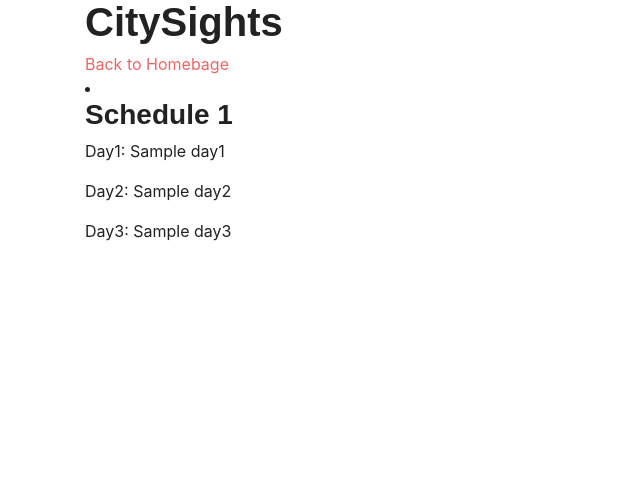
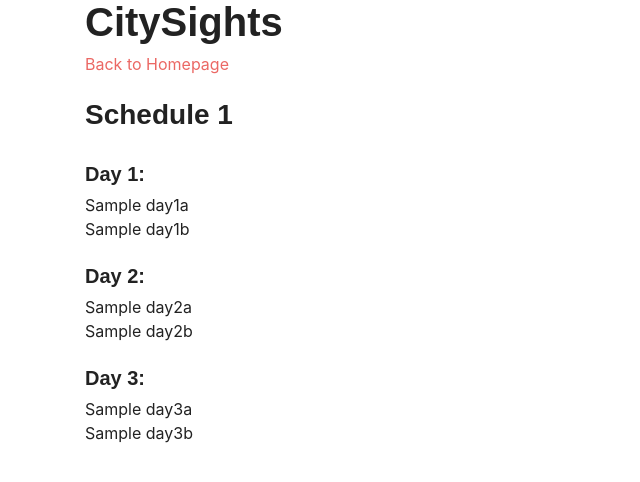
Before and after one commit to yanmiao2/cs411_project, a Node server app: template views/generator.ejs in a window 1280 px wide. Shown: the top 482 px of the page, without its empty margins (0-640 px from the left). Run offline with Node 20, Linux system fonts and the light colour scheme; the template is opened without the code that fills it: most values are stand-ins (such as "Sample title", 1, 10 or a date in 2020); some libraries are stand-ins or nearby versions; some web fonts are replaced.

Commit message:
scheduler advanced function done

```diff
--- /dev/null
+++ b/helper.js
@@ -0,0 +1,4 @@
+func1 = (input1, input2) => {
+    let temp = input1+1
+    return temp
+}
--- a/views/generator.ejs
+++ b/views/generator.ejs
@@ -1,17 +1,50 @@
 <h1>CitySights</h1>
-<a href="/">Back to Homebage</a><br>
+<a href="/">Back to Homepage</a><br>
 
 <% let count = 0; let flag = true%>
-    <% for(let j = 0; j<day3.length && flag == true;j++){%>
-        <% for(let k = 0; k<day2.length && flag == true;k++){%>
-            <% for(let m = 0; m<day1.length && flag == true;m++){%>
-                <li> <h3>Schedule <%= count+1 %></h3> </li>
-                <p>Day1: <%= day1[m].Name %></p>
-                <p>Day2: <%= day2[k].Name %></p>
-                <p>Day3: <%= day3[j].Name %></p>
+    <%var day1_len = ((day1a.length > day1b.length) ? day1a.length : day1b.length)
+    var day2_len = ((day2a.length > day2b.length) ? day2a.length : day2b.length)
+    var day3_len = ((day3a.length > day3b.length) ? day3a.length : day3b.length)%>
+    <%for(let j = 0; j<day3_len && flag == true;j++){%>
+        <%for(let k = 0; k<day2_len && flag == true;k++){%>
+            <%for(let m = 0; m<day1_len && flag == true;m++){%>
+                <br>
+                <h3>Schedule <%= count+1 %></h3>
+                <br>
+                <h5>Day 1:</h5>
+                <% if(m < day1a.length){ %>
+                    <%= day1a[m].Name %>
+                    <br>
+                <% } %>
+                <% if(m < day1b.length){ %>
+                    <%= day1b[m].Name %>
+                <% } %>
+                <br>
+                <br>
+                <h5>Day 2:</h5>
+                <% if(k < day2a.length){ %>
+                    <%= day2a[k].Name %>
+                    <br>
+                <% } %>
+                <% if(k < day2b.length){ %>
+                    <%= day2b[k].Name %>
+                <% } %>
+                <br>
+                <br>
+                <h5>Day 3:</h5>
+                <% if(j < day3a.length){ %>
+                    <%= day3a[j].Name %>
+                    <br>
+                <% } %>
+                <% if(j < day3b.length){ %>
+                    <%= day3b[j].Name %>
+                <% } %>
                 <br>
                 <% count++ %>
-                <% if(count>=10) {flag = false; break;}%>
+                <% if(count>=10){ %>
+                    <br><br>
+                    <% flag = false; break; %>
+                <% } %>
             <% }%>
         <% }%>
     <% }%>
--- a/views/schedule.ejs
+++ b/views/schedule.ejs
@@ -13,7 +13,7 @@
     <label for=""> End Date:&nbsp &nbsp &nbsp </label>
         <input type="date" name="enddate">
     <br><br>
-    <label for="budget">Budget: &nbsp &nbsp &nbsp &nbsp</label>
+    <label for="budget">Budget per Event: &nbsp </label>
     <input type="number" name="budget">
     <br><br>
     <label for="">Interests: &nbsp &nbsp &nbsp</label>
```
Also changed, not shown: routes/index.js (+81 -208 lines).
